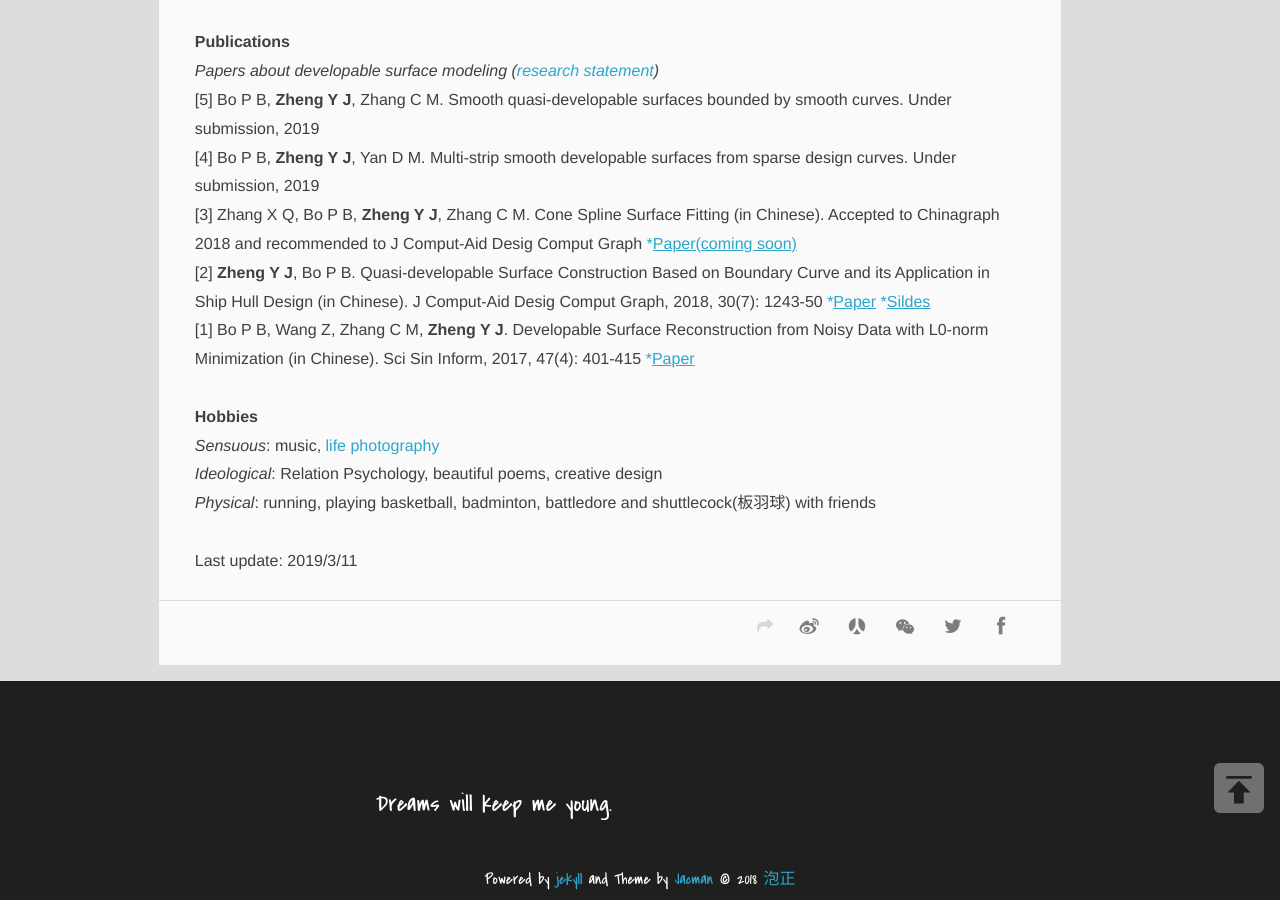
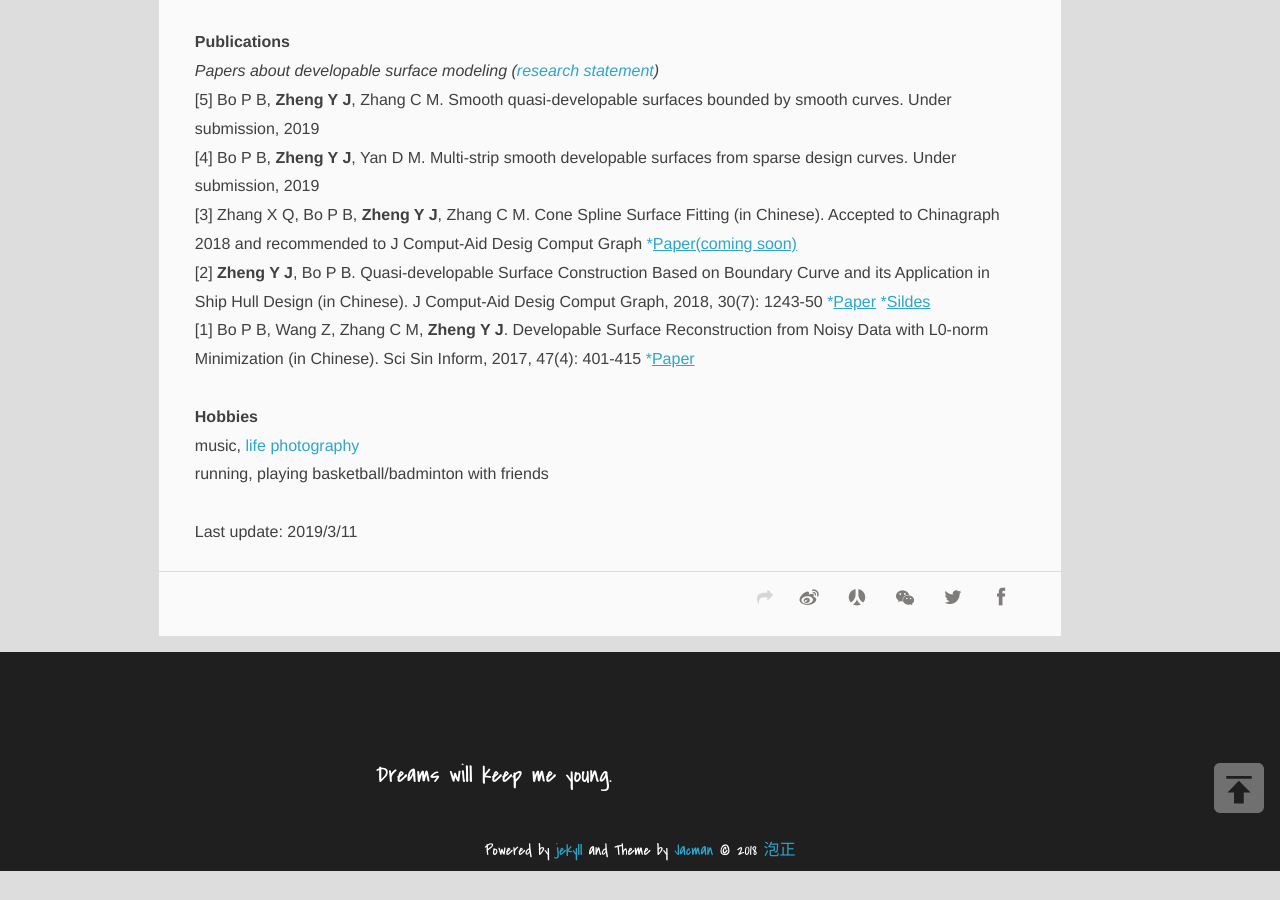
Before and after one commit to PAULYZHENG/paulyzheng.github.io, a Jekyll site: the page built from about/index.html, in a window 1280 px wide and 900 px high, scrolled down 1056 px. Built offline with Jekyll 4.4.1, drawn with Linux system fonts in a browser that asks for light colours; comment, search, counter and statistics services are not loaded; after the commit the page ends 1927 px from its top, so only the background shows below that.

Commit message:
Update index.html

```diff
--- a/about/index.html
+++ b/about/index.html
@@ -56,9 +56,8 @@ Computer Graphics and Computer Vision<br/>
 <br/>
 <B>Hobbies</B>
 <br/>
-<I>Sensuous</I>: music, <a href="https://paulyzheng.github.io/photograph" title="photo" itemprop="url">life photography</a><br/>
-<I>Ideological</I>: Relation Psychology, beautiful poems, creative design<br/>
-<I>Physical</I>: running, playing basketball, badminton, battledore and shuttlecock(板羽球) with friends<br/>
+music, <a href="https://paulyzheng.github.io/photograph" title="photo" itemprop="url">life photography</a><br/>
+running, playing basketball/badminton with friends<br/>
 
 <br/>
 Last update: 2019/3/11
```
